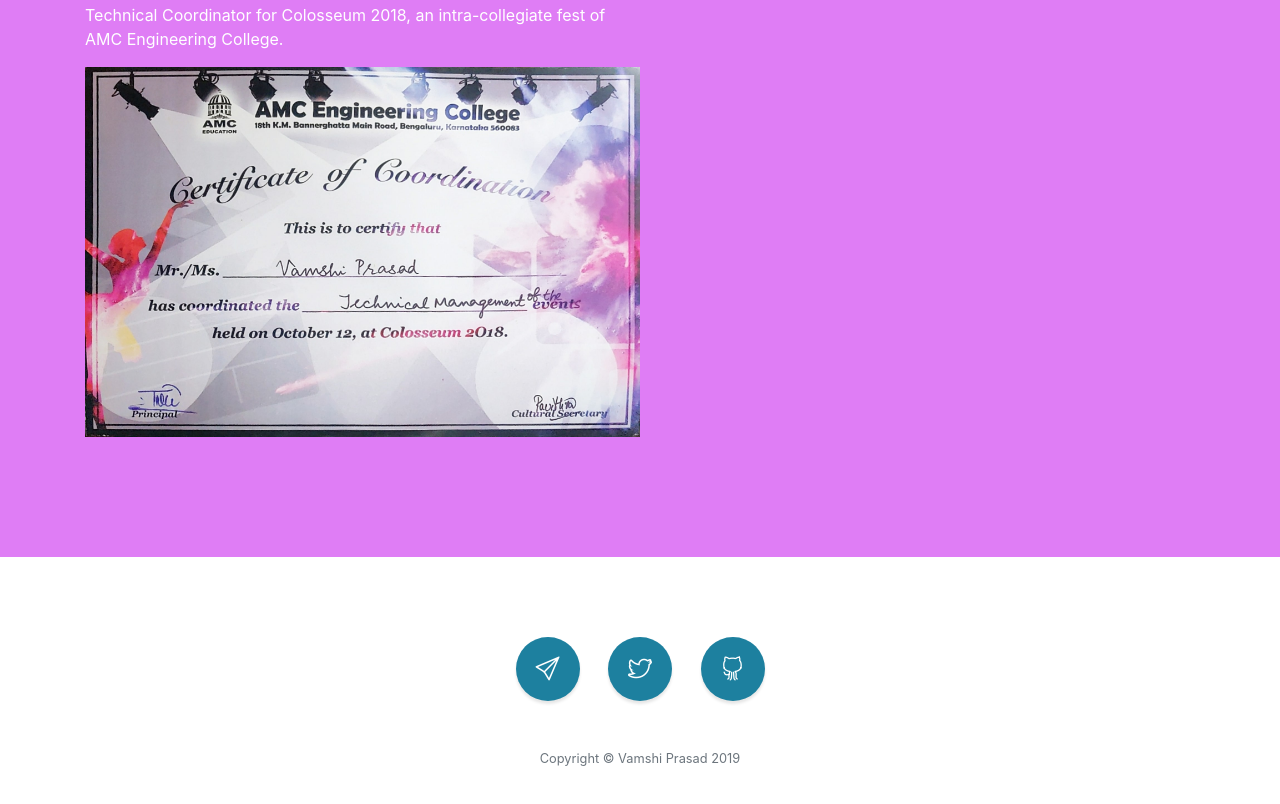
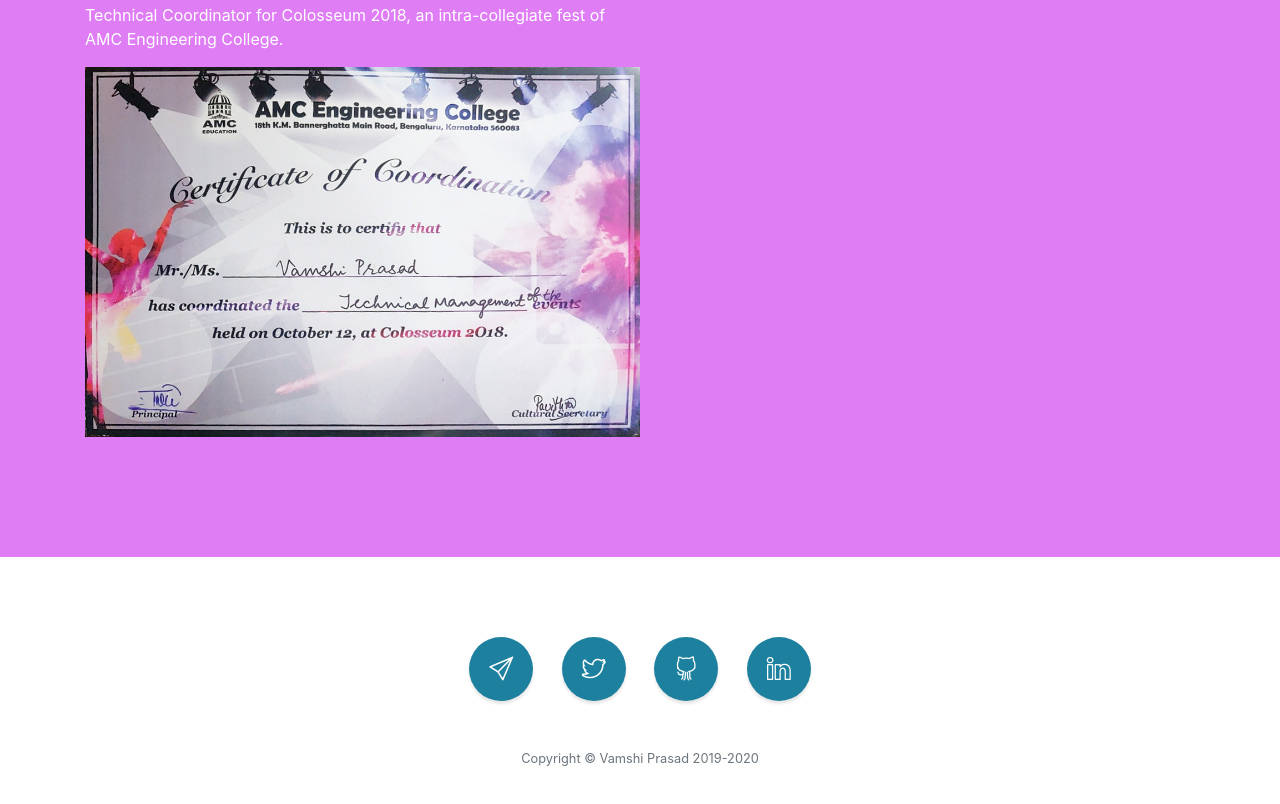
Before and after one commit to BullsEye34/BullsEye34.github.io, a website with bundled scripts: page portfolio/index.html in a window 1280 px wide. Shown: the part 5708-6512 px from the top of the page. Built offline with nearby package versions, Linux system fonts and the light colour scheme.

Commit message:
Add social and Copyright

```diff
--- a/portfolio/index.html
+++ b/portfolio/index.html
@@ -160,7 +160,8 @@
         <div class="col-lg-6 dafaq">
           <h2 style="color: white;">Ledger (Personal Project)</h2>
           <p style="color: white;">
-              Ledger App For Tracking Finances. It tells a vague view of what money was spent where, or where a user got income from.
+            Ledger App For Tracking Finances. It tells a vague view of what money was spent where, or where a user got
+            income from.
           </p>
           <a class="portfolio-item" href="https://github.com/BullsEye34/ledger" target="_blank">
             <!-- <span class="caption">
@@ -434,12 +435,18 @@
           </a>
         </li>
         <li class="list-inline-item">
-          <a class="social-link rounded-circle text-white" href="https://github.com/BullsEye34" target="_blank">
+          <a class="social-link rounded-circle text-white mr-3" href="https://github.com/BullsEye34" target="_blank">
             <i class="icon-social-github"></i>
           </a>
         </li>
+        <li class="list-inline-item">
+          <a class="social-link rounded-circle text-white" href="https://www.linkedin.com/in/vamshi-prasad-633503112/"
+            target="_blank">
+            <i class="icon-social-linkedin"></i>
+          </a>
+        </li>
       </ul>
-      <p class="text-muted small mb-0">Copyright &copy; Vamshi Prasad 2019</p>
+      <p class="text-muted small mb-0">Copyright &copy; Vamshi Prasad 2019-2020</p>
     </div>
   </footer>
 
```
Lines whose indentation alone changed are shown as unchanged.
